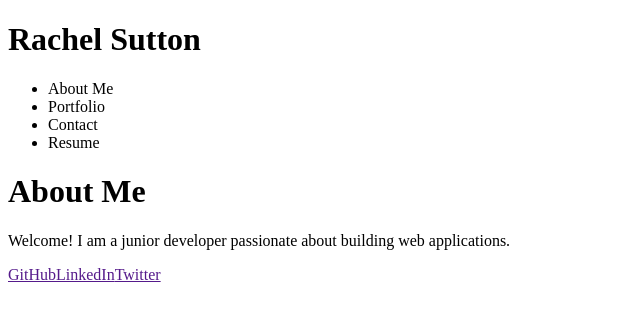
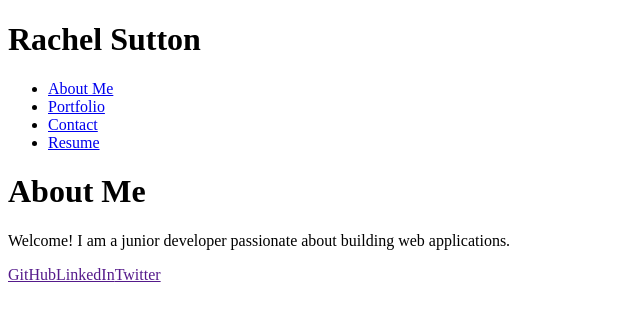
Before and after one commit to els-or/module_12_challenge, a React (Vite) app in the folder Portfolio/: page / in a window 1280 px wide. Shown: the top 318 px of the page, without its empty margins (0-640 px from the left). Built offline with nearby package versions, Linux system fonts and the light colour scheme.

Commit message:
added a tags to nav component

```diff
--- a/Portfolio/src/components/Navigation.tsx
+++ b/Portfolio/src/components/Navigation.tsx
@@ -13,7 +13,9 @@ export default function Navigation(props: NavbarProps) {
     <nav>
       <ul>
         {props.links.map((link, index) => (
-          <li key={index}>{link.text}</li>
+          <li key={index}>
+            <a href={link.to}>{link.text}</a>
+          </li>
         ))}
       </ul>
     </nav>
```
